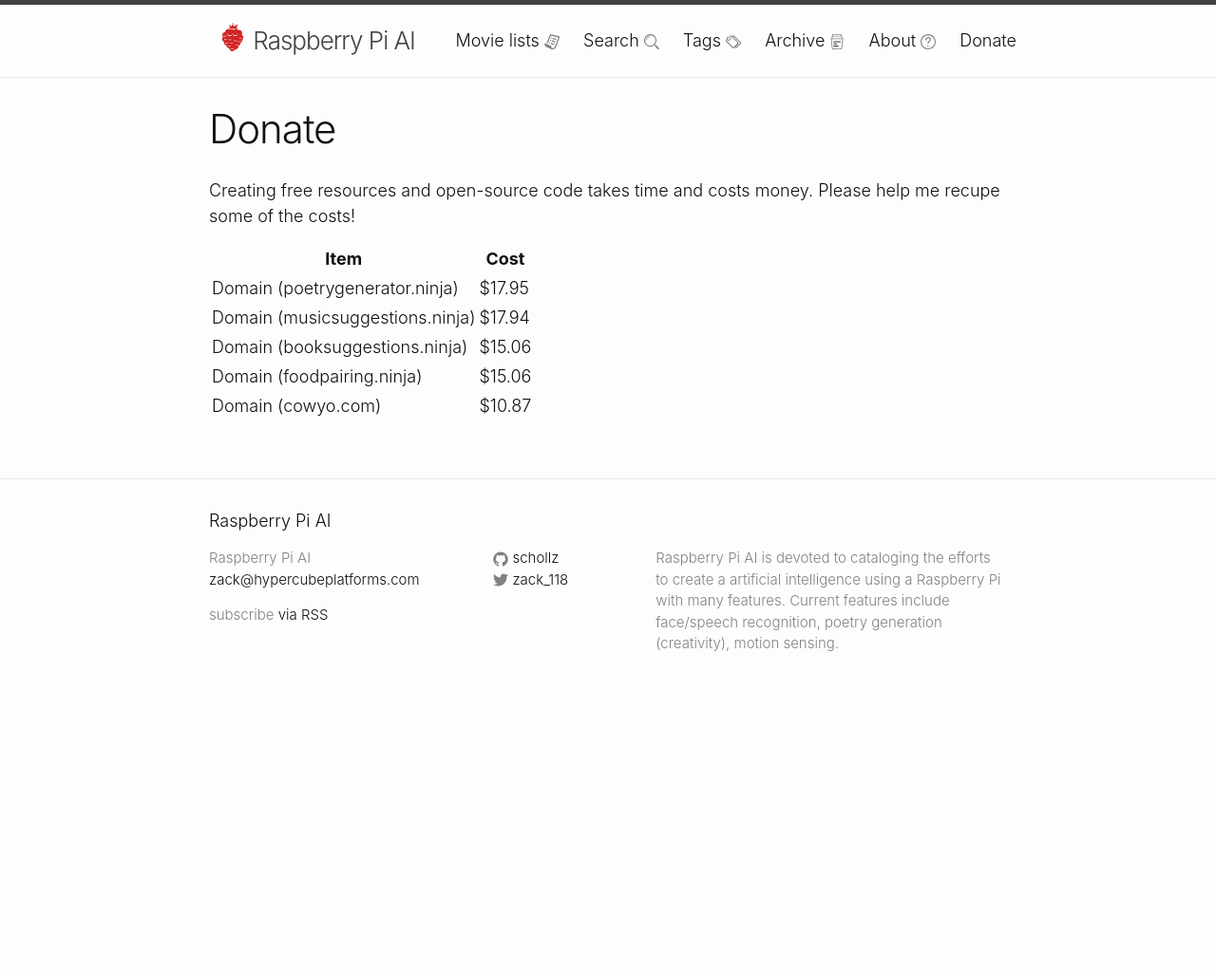
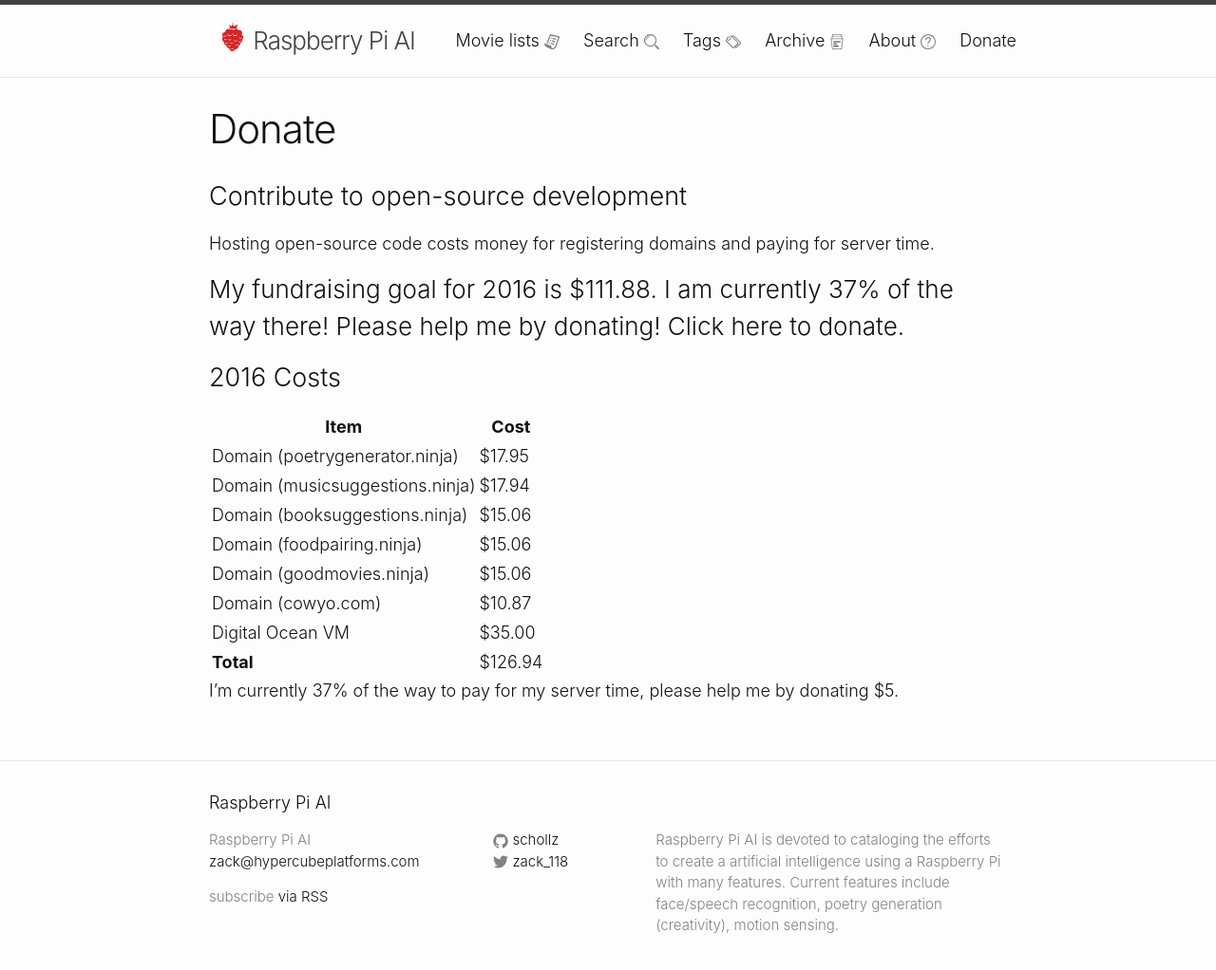
Before and after one commit to schollz/rpiai.com.old, a Jekyll site: the page built from donate.md, in a window 1280 px wide and 1047 px high. Shown: the top 1022 px of the window at 95% size. Built offline with Jekyll 4.4.1, drawn with Linux system fonts in a browser that asks for light colours.

Commit message:
Added donation page

```diff
--- a/donate.md
+++ b/donate.md
@@ -5,7 +5,13 @@
 weight: 10
 ---
 
-Creating free resources and open-source code takes time and costs money. Please help me recupe some of the costs!
+# Contribute to open-source development
+
+Hosting open-source code costs money for registering domains and paying for server time.
+
+### My fundraising goal for 2016 is $111.88. I am currently 37% of the way there! Please help me by donating! Click [here](https://www.paypal.me/ZackScholl/5.00) to donate.
+
+# 2016 Costs
 
 | Item | Cost |
 | ---- | ----- |
@@ -13,4 +19,10 @@
 | Domain (musicsuggestions.ninja) | $17.94 |
 | Domain (booksuggestions.ninja) | $15.06 |
 | Domain (foodpairing.ninja) | $15.06 |
+| Domain (goodmovies.ninja) | $15.06 |
 | Domain (cowyo.com) | $10.87 |
+| Digital Ocean VM | $35.00 |
+| **Total** | $126.94 |
+
+
+[I'm currently 37% of the way to pay for my server time](http://rpiai.com/donate/), please help me by [donating $5](https://www.paypal.me/ZackScholl/5.00).
```
